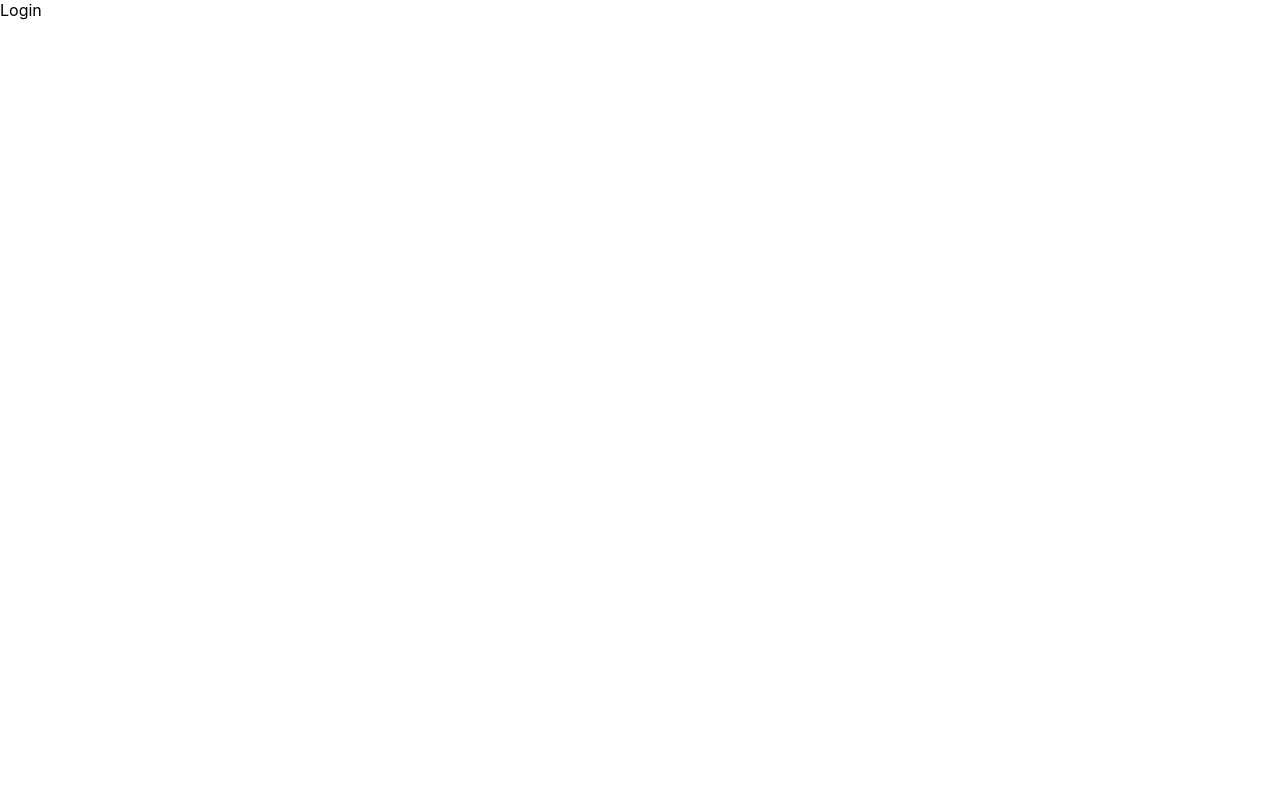
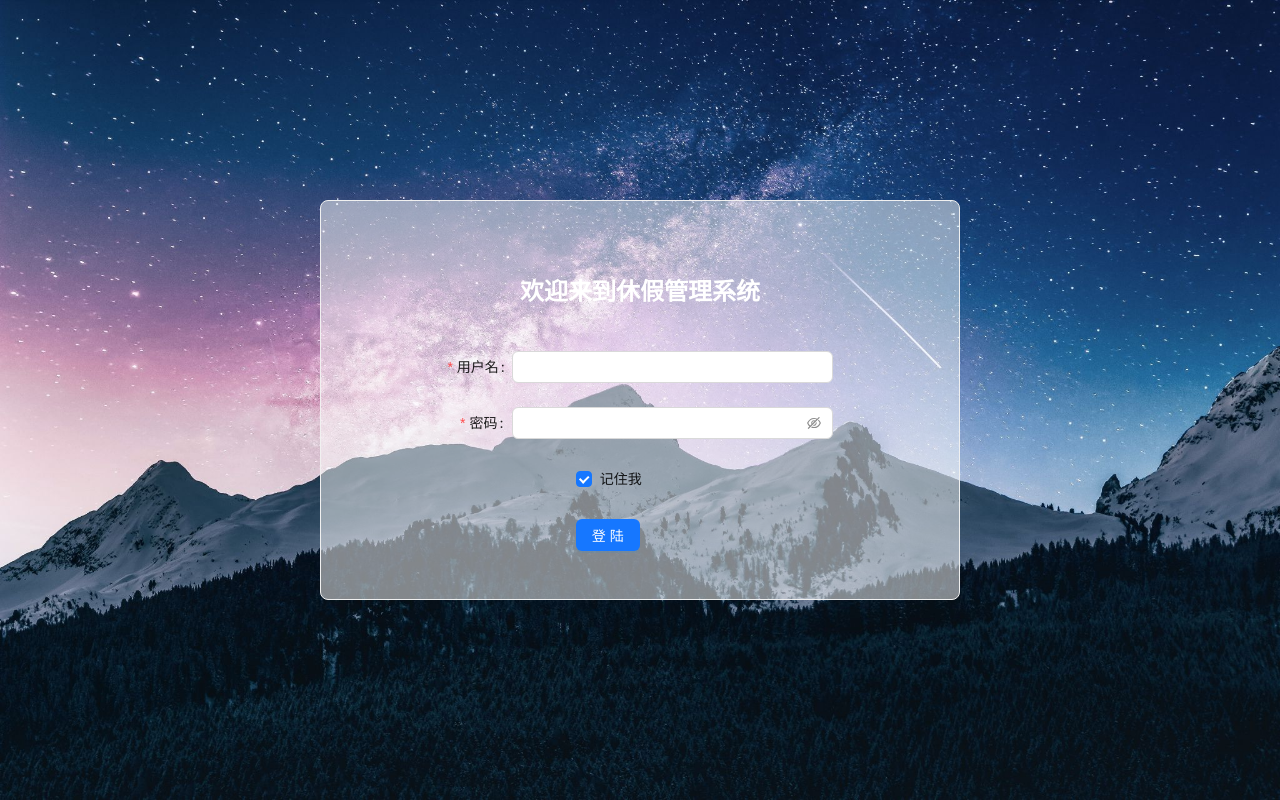
Before and after one commit to nofx3000/vacation-system-front, a React (Create React App) app: page /login in a window 1280 px wide. Built offline with nearby package versions, Linux system fonts and the light colour scheme.

Commit message:
modified login router guard

```diff
--- a/package.json
+++ b/package.json
@@ -10,6 +10,7 @@
     "@types/node": "^16.18.11",
     "@types/react": "^18.0.26",
     "@types/react-dom": "^18.0.10",
+    "antd": "^5.1.2",
     "axios": "^1.2.2",
     "react": "^18.2.0",
     "react-dom": "^18.2.0",
@@ -41,5 +42,8 @@
       "last 1 firefox version",
       "last 1 safari version"
     ]
+  },
+  "devDependencies": {
+    "node-sass": "^7.0.3"
   }
 }
--- a/src/router/index.tsx
+++ b/src/router/index.tsx
@@ -1,16 +1,18 @@
 import { createBrowserRouter, RouterProvider } from "react-router-dom";
 import JwtAuth from "../utils/JwtAuth";
+import Login from "../views/Login/Login";
+import Index from "../views/Index/Index";
 
 const router = createBrowserRouter([
   {
     path: "/login",
-    element: <div>Login</div>,
+    element: <Login />,
   },
   {
     path: "/",
     element: (
       <JwtAuth>
-        <div>Hello world!</div>
+        <Index />
       </JwtAuth>
     ),
   },
--- a/src/utils/JwtAuth.tsx
+++ b/src/utils/JwtAuth.tsx
@@ -8,16 +8,16 @@ export default function JwtAuth(props: any) {
   if (!token) {
     return <Navigate to="/login" />;
   }
-  axios.defaults.headers.common["Authorization"] = `Bearer ${token}`;
-  const res = axios.get("/users/verify");
-  res
-    .then((data) => {
-      console.log(data);
-    })
-    .catch((err) => {
+  axios.defaults.headers["authorization"] = token;
+  async function verify() {
+    try {
+      const res = await axios.get("/users/verify1");
+      console.log(res);
+    } catch (err) {
       console.log(err);
       navigate("/login");
-    });
-
+    }
+  }
+  verify();
   return props.children;
 }
--- /dev/null
+++ b/src/views/Index/Index.module.scss
@@ -0,0 +1,5 @@
+.header {
+  height: 10vh;
+  width: 100vw;
+  background-color: red;
+}
--- /dev/null
+++ b/src/views/Index/Index.tsx
@@ -0,0 +1,20 @@
+import React from "react";
+import { Layout } from "antd";
+import style from "./index.module.scss";
+
+const { Header, Footer, Sider, Content } = Layout;
+
+const App: React.FC = () => {
+  return (
+    <Layout>
+      <Header>Header</Header>
+      <Layout>
+        <Sider>Sider</Sider>
+        <Content>Content</Content>
+      </Layout>
+      <Footer>Footer</Footer>
+    </Layout>
+  );
+};
+
+export default App;
--- /dev/null
+++ b/src/views/Login/Login.tsx
@@ -0,0 +1,77 @@
+import React from "react";
+import { Card, Button, Checkbox, Form, Input, message } from "antd";
+import style from "./login.module.scss";
+import { useNavigate } from "react-router-dom";
+import axios from "axios";
+
+const App: React.FC = () => {
+  const navigate = useNavigate();
+
+  const [messageApi, contextHolder] = message.useMessage();
+
+  const onFinish = async (values: any) => {
+    try {
+      const res = await axios.post("/users/login", values);
+      let token: string = res.data.data;
+      token = `Bearer ${token}`;
+      window.localStorage.setItem("token", token);
+      navigate("/");
+    } catch (error) {
+      messageApi.error("用户名或密码错误!");
+    }
+  };
+
+  const onFinishFailed = (errorInfo: any) => {
+    messageApi.error("用户名或密码格式错误!");
+  };
+
+  return (
+    <div className={style.bg}>
+      {contextHolder}
+      <Card className={style.card}>
+        <p className={style.title}>欢迎来到休假管理系统</p>
+        <Form
+          name="basic"
+          labelCol={{ span: 4 }}
+          wrapperCol={{ span: 20 }}
+          initialValues={{ remember: true }}
+          onFinish={onFinish}
+          onFinishFailed={onFinishFailed}
+          autoComplete="off"
+        >
+          <Form.Item
+            label="用户名"
+            name="username"
+            rules={[{ required: true, message: "请输入账号!" }]}
+          >
+            <Input />
+          </Form.Item>
+
+          <Form.Item
+            label="密码"
+            name="password"
+            rules={[{ required: true, message: "请输入密码!" }]}
+          >
+            <Input.Password />
+          </Form.Item>
+
+          <Form.Item
+            name="remember"
+            valuePropName="checked"
+            wrapperCol={{ offset: 8, span: 16 }}
+          >
+            <Checkbox>记住我</Checkbox>
+          </Form.Item>
+
+          <Form.Item wrapperCol={{ offset: 8, span: 16 }}>
+            <Button type="primary" htmlType="submit">
+              登陆
+            </Button>
+          </Form.Item>
+        </Form>
+      </Card>
+    </div>
+  );
+};
+
+export default App;
--- /dev/null
+++ b/src/views/Login/login.module.scss
@@ -0,0 +1,23 @@
+.bg {
+  display: flex;
+  flex-direction: column;
+  justify-content: center;
+  height: 100vh;
+  width: 100vw;
+  background-image: url("../../../public/background.jpeg");
+  background-size: 100vw 100vh;
+  .card {
+    align-self: center;
+    height: 50vh;
+    width: 50vw;
+    background-color: rgba($color: #ffffff, $alpha: 0.5);
+    padding: 3vh 8vw 10vh 8vw;
+    .title {
+      margin-bottom: 5vh;
+      text-align: center;
+      color: #ffffff;
+      font-weight: 700;
+      font-size: 3vh;
+    }
+  }
+}
```
Also changed, not shown: public/background.jpeg (added), 1 other file (tests, documents, lock files or other folders).
